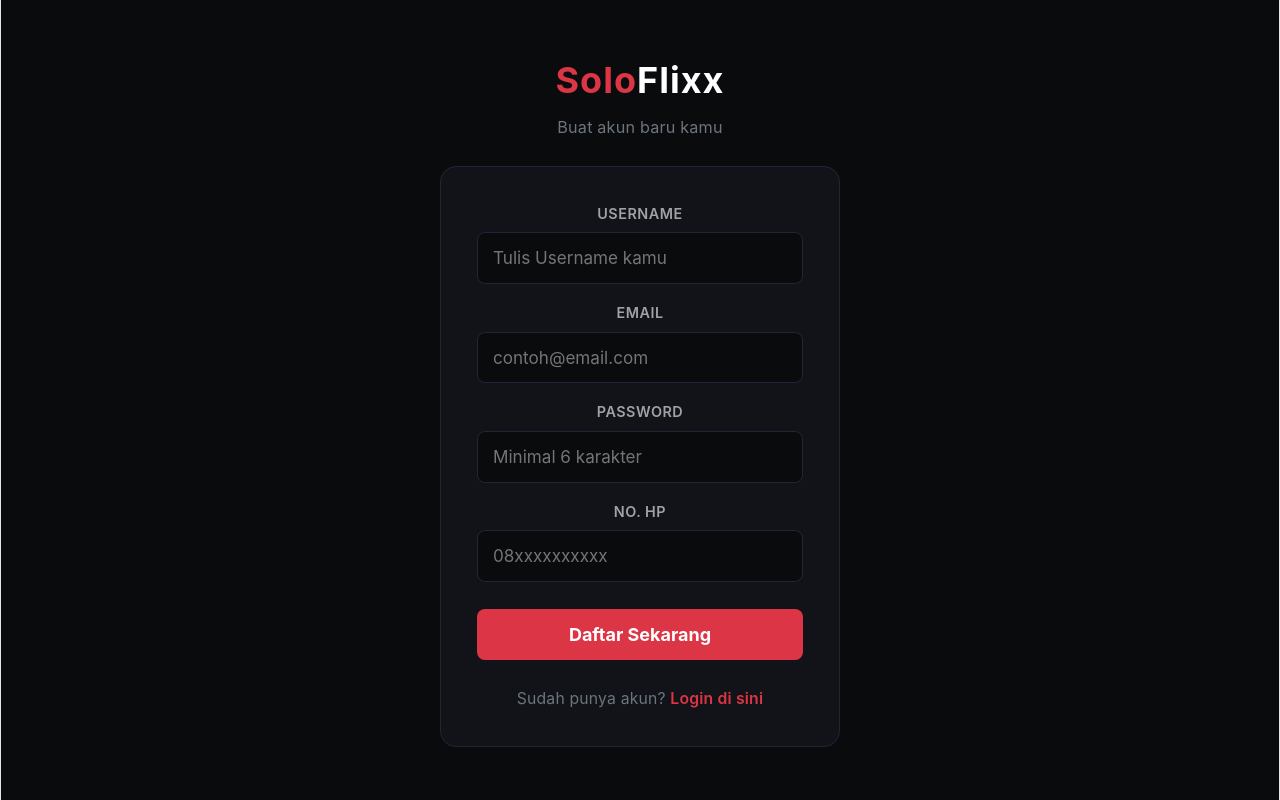
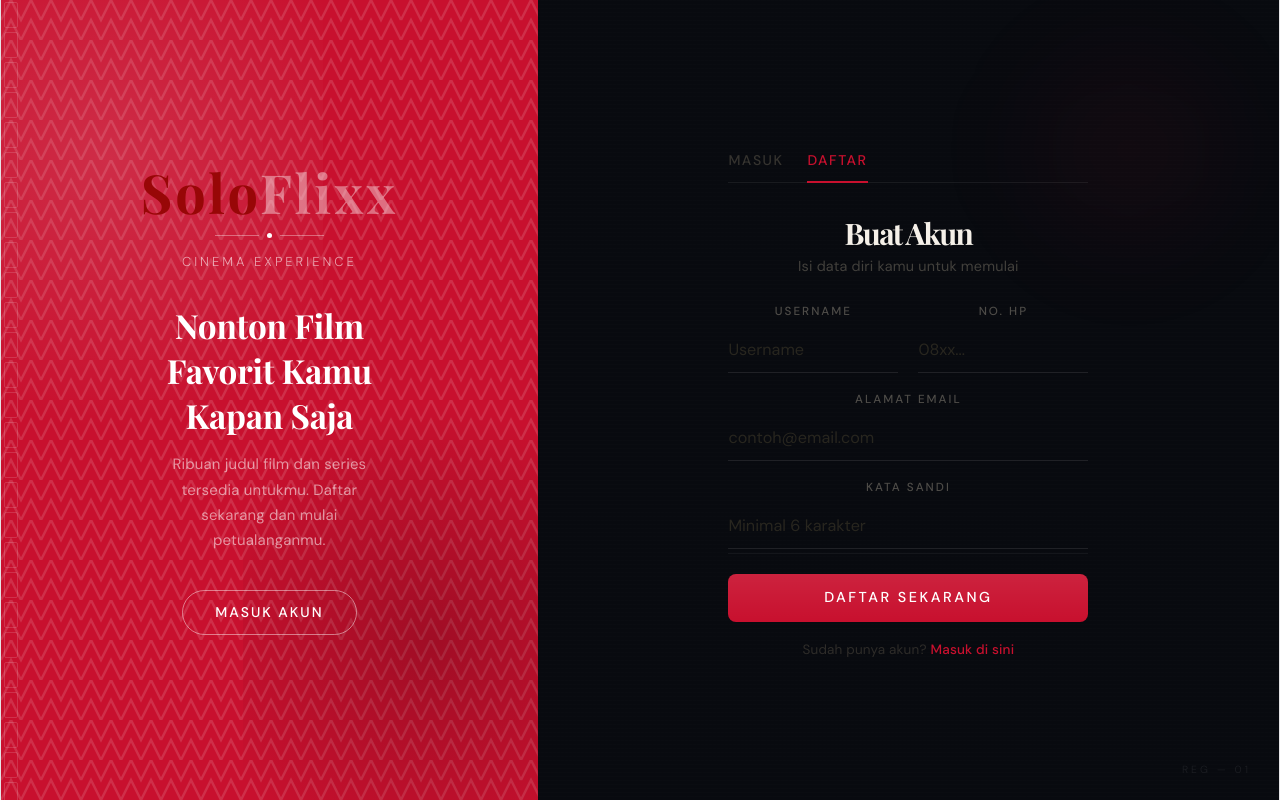
Before and after one commit to SyaifulIlham/WALLOFSOLODEV, a React app in the folder Frontend/: page /register in a window 1280 px wide. Built offline with nearby package versions, Linux system fonts and the light colour scheme; the HTML template or start-up script is replaced by a standard one.

Commit message:
simpan perubahan register

```diff
--- a/Frontend/src/pages/user/Register.jsx
+++ b/Frontend/src/pages/user/Register.jsx
@@ -3,19 +3,15 @@ import axios from 'axios';
 import { useNavigate, Link } from 'react-router-dom';
 
 const Register = () => {
-    const [form, setForm] = useState({
-        nama: '',
-        email: '',
-        password: '',
-        no_hp: ''
-    });
+    const [form, setForm] = useState({ nama: '', email: '', password: '', no_hp: '' });
     const [error, setError] = useState('');
     const [loading, setLoading] = useState(false);
+    const [focusedField, setFocusedField] = useState('');
     const navigate = useNavigate();
 
     const handleChange = (e) => {
         setForm({ ...form, [e.target.name]: e.target.value });
-        setError(''); // reset error saat user ngetik
+        setError('');
     };
 
     const handleSubmit = async (e) => {
@@ -33,141 +29,278 @@ const Register = () => {
     };
 
     return (
-        <div style={{ backgroundColor: '#0a0b0d', minHeight: '100vh', display: 'flex', alignItems: 'center', justifyContent: 'center', fontFamily: 'Inter, sans-serif' }}>
+        <>
+            <style>{`
+                @import url('https://fonts.googleapis.com/css2?family=Playfair+Display:wght@400;600;700&family=DM+Sans:wght@300;400;500&display=swap');
+                * { box-sizing: border-box; margin: 0; padding: 0; }
 
+                .reg-root {
+                    min-height: 100vh;
+                    display: flex;
+                    font-family: 'DM Sans', sans-serif;
+                    background: #080a0f;
+                }
 
-            {/* Card Register */}
-            <div style={{ width: '100%', maxWidth: '440px', padding: '0 20px' }}>
+                /* ── KIRI ── */
+                .reg-left {
+                    position: relative;
+                    width: 42%;
+                    background: #c8102e;
+                    display: flex;
+                    flex-direction: column;
+                    align-items: center;
+                    justify-content: center;
+                    overflow: hidden;
+                    padding: 48px 40px;
+                }
+                .reg-left-pattern {
+                    position: absolute;
+                    inset: 0;
+                    overflow: hidden;
+                }
+                .reg-left-glow {
+                    position: absolute;
+                    top: -20%; left: -20%;
+                    width: 80%; height: 80%;
+                    background: radial-gradient(circle, rgba(255,255,255,0.12) 0%, transparent 70%);
+                    pointer-events: none;
+                }
+                .reg-left-glow2 {
+                    position: absolute;
+                    bottom: -15%; right: -15%;
+                    width: 70%; height: 70%;
+                    background: radial-gradient(circle, rgba(0,0,0,0.2) 0%, transparent 70%);
+                    pointer-events: none;
+                }
+                .reg-left-content { position: relative; z-index: 10; text-align: center; }
+                .reg-logo-text {
+                    font-family: 'Playfair Display', serif;
+                    font-size: 3rem;
+                    font-weight: 700;
+                    letter-spacing: 3px;
+                    line-height: 1;
+                    text-decoration: none;
+                    display: block;
+                    margin-bottom: 4px;
+                }
+                .reg-logo-solo { color: #980707; }
+                .reg-logo-flixx { color: rgba(255, 255, 255, 0.4); }
+                .reg-left-orn { display: flex; align-items: center; justify-content: center; gap: 8px; margin: 14px auto; }
+                .reg-left-orn-line { width: 44px; height: 1px; background: rgba(255,255,255,0.35); }
+                .reg-left-orn-dot { width: 5px; height: 5px; border-radius: 50%; background: #fff; }
+                .reg-left-tagline { color: rgba(255,255,255,0.6); font-size: 0.72rem; letter-spacing: 3px; text-transform: uppercase; font-weight: 300; margin-bottom: 32px; }
+                .reg-left-title { font-family: 'Playfair Display', serif; font-size: 1.85rem; font-weight: 700; color: #fff; line-height: 1.35; margin-bottom: 14px; }
+                .reg-left-desc { color: rgba(255,255,255,0.55); font-size: 0.83rem; line-height: 1.7; max-width: 230px; margin: 0 auto 36px; }
+                .reg-left-link {
+                    display: inline-block;
+                    padding: 11px 32px;
+                    border: 1.5px solid rgba(255,255,255,0.45);
+                    border-radius: 50px;
+                    color: #fff;
+                    font-size: 0.78rem;
+                    letter-spacing: 2px;
+                    text-transform: uppercase;
+                    text-decoration: none;
+                    font-weight: 500;
+                    transition: background 0.25s, border-color 0.25s;
+                }
+                .reg-left-link:hover { background: rgba(255,255,255,0.12); border-color: #fff; }
+                .reg-filmstrip {
+                    position: absolute; left: 0; top: 0; bottom: 0;
+                    width: 20px; display: flex; flex-direction: column; opacity: 0.14;
+                }
+                .reg-filmcell { flex-shrink: 0; height: 26px; border: 1px solid #fff; margin: 2px 3px; border-radius: 2px; }
 
-                {/* Logo */}
-                <div className="text-center mb-4">
-                    <Link to="/" style={{ textDecoration: 'none', fontSize: '2rem', fontWeight: 'bold', letterSpacing: '1px' }}>
-                        <span style={{ color: '#dc3545' }}>Solo</span>
-                        <span style={{ color: '#fff' }}>Flixx</span>
-                    </Link>
-                    <p style={{ color: '#6c757d', marginTop: '8px', fontSize: '0.9rem' }}>Buat akun baru kamu</p>
+                /* ── KANAN ── */
+                .reg-right {
+                    flex: 1;
+                    background: #080a0f;
+                    display: flex;
+                    align-items: center;
+                    justify-content: center;
+                    padding: 48px 40px;
+                    position: relative;
+                    overflow: hidden;
+                }
+                .reg-right-glow {
+                    position: absolute; top: 0; right: 0;
+                    width: 300px; height: 300px;
+                    background: radial-gradient(circle, rgba(200,16,46,0.07) 0%, transparent 70%);
+                    pointer-events: none; filter: blur(40px);
+                }
+                .reg-right::before {
+                    content: '';
+                    position: absolute; inset: 0;
+                    background-image: repeating-linear-gradient(0deg, transparent, transparent 3px, rgba(255,255,255,0.008) 3px, rgba(255,255,255,0.008) 4px);
+                    pointer-events: none;
+                }
+                .reg-form-wrap {
+                    position: relative; z-index: 10;
+                    width: 100%; max-width: 360px;
+                    animation: fadeUp 0.6s ease both;
+                }
+                @keyframes fadeUp { from { opacity:0; transform:translateY(20px); } to { opacity:1; transform:translateY(0); } }
+
+                .reg-tabs { display: flex; margin-bottom: 30px; border-bottom: 1px solid rgba(255,255,255,0.07); }
+                .reg-tab {
+                    padding: 10px 0; margin-right: 24px;
+                    font-size: 0.78rem; letter-spacing: 1.5px; text-transform: uppercase;
+                    text-decoration: none; font-weight: 500;
+                    color: #35332f;
+                    border-bottom: 2px solid transparent;
+                    margin-bottom: -1px; transition: color 0.2s;
+                }
+                .reg-tab.active { color: #c8102e; border-bottom-color: #c8102e; }
+                .reg-tab:hover:not(.active) { color: #7a7871; }
+
+                .reg-form-title { font-family: 'Playfair Display', serif; font-size: 1.65rem; font-weight: 700; color: #f5f0e8; margin-bottom: 5px; }
+                .reg-form-sub { color: #42403c; font-size: 0.8rem; margin-bottom: 26px; }
+
+                .reg-error {
+                    background: rgba(200,16,46,0.08); border: 1px solid rgba(200,16,46,0.22);
+                    border-left: 3px solid #c8102e; border-radius: 8px;
+                    padding: 10px 14px; margin-bottom: 18px;
+                    color: #e06070; font-size: 0.82rem; line-height: 1.5;
+                }
+
+                .reg-field { margin-bottom: 18px; }
+                .reg-label {
+                    display: block; color: #4e4c48;
+                    font-size: 0.65rem; text-transform: uppercase;
+                    letter-spacing: 2px; font-weight: 500; margin-bottom: 7px;
+                    transition: color 0.25s;
+                }
+                .reg-field.focused .reg-label { color: #c8102e; }
+                .reg-input {
+                    width: 100%; background: transparent;
+                    border: none; border-bottom: 1px solid rgba(255,255,255,0.09);
+                    padding: 10px 0; color: #f0ece4;
+                    font-size: 0.9rem; font-family: 'DM Sans', sans-serif; outline: none;
+                    transition: border-color 0.3s;
+                    -moz-appearance: textfield;
+                }
+                .reg-input::-webkit-outer-spin-button, .reg-input::-webkit-inner-spin-button { -webkit-appearance: none; }
+                .reg-input::placeholder { color: #28261f; }
+                .reg-input:focus { border-bottom-color: #c8102e; }
+
+                .reg-row { display: grid; grid-template-columns: 1fr 1fr; gap: 0 20px; }
+                .reg-divider { height: 1px; background: rgba(255,255,255,0.05); margin: 4px 0 20px; }
+
+                .reg-btn {
+                    width: 100%; padding: 13px;
+                    background: #c8102e; color: #fff; border: none;
+                    border-radius: 8px; font-weight: 500; font-size: 0.8rem;
+                    font-family: 'DM Sans', sans-serif; letter-spacing: 2.5px;
+                    text-transform: uppercase; cursor: pointer;
+                    transition: background 0.25s, transform 0.15s, box-shadow 0.25s;
+                    position: relative; overflow: hidden;
+                }
+                .reg-btn::after { content:''; position:absolute; inset:0; background:linear-gradient(to bottom,rgba(255,255,255,0.08),transparent); pointer-events:none; }
+                .reg-btn:hover:not(:disabled) { background:#a80d27; box-shadow:0 6px 20px rgba(200,16,46,0.38); transform:translateY(-1px); }
+                .reg-btn:disabled { opacity:0.55; cursor:not-allowed; }
+
+                .reg-btn-dots span { display:inline-block; width:5px; height:5px; border-radius:50%; background:#fff; margin:0 2px; animation:blink 1.2s infinite; }
+                .reg-btn-dots span:nth-child(2){animation-delay:0.2s;} .reg-btn-dots span:nth-child(3){animation-delay:0.4s;}
+                @keyframes blink { 0%,80%,100%{opacity:0.2;transform:scale(0.8);}40%{opacity:1;transform:scale(1);} }
+
+                .reg-note { text-align:center; margin-top:18px; color:#2e2c29; font-size:0.75rem; }
+                .reg-note a { color:#c8102e; font-weight:500; text-decoration:none; }
+                .reg-note a:hover { color:#e83050; }
+                .reg-reel-num { position:absolute; bottom:22px; right:28px; font-size:0.58rem; color:rgba(255,255,255,0.07); letter-spacing:3px; }
+
+                @media (max-width: 768px) {
+                    .reg-root { flex-direction: column; }
+                    .reg-left { width:100%; min-height:200px; padding:32px 24px; }
+                    .reg-left-title { font-size:1.4rem; }
+                    .reg-left-desc, .reg-left-link { display:none; }
+                    .reg-right { padding:32px 24px; }
+                }
+            `}</style>
+
+            <div className="reg-root">
+                {/* KIRI */}
+                <div className="reg-left">
+                    <div className="reg-filmstrip">
+                        {Array.from({ length: 50 }).map((_, i) => <div key={i} className="reg-filmcell" />)}
+                    </div>
+                    <div className="reg-left-pattern">
+                        <svg width="100%" height="100%" style={{ position:'absolute', inset:0, opacity:0.13 }} preserveAspectRatio="xMidYMid slice">
+                            <defs>
+                                <pattern id="zz" x="0" y="0" width="40" height="40" patternUnits="userSpaceOnUse">
+                                    <polyline points="0,20 10,0 20,20 30,0 40,20" fill="none" stroke="#fff" strokeWidth="2.5"/>
+                                    <polyline points="0,40 10,20 20,40 30,20 40,40" fill="none" stroke="#fff" strokeWidth="2.5"/>
+                                </pattern>
+                            </defs>
+                            <rect width="100%" height="100%" fill="url(#zz)"/>
+                        </svg>
+                        <div className="reg-left-glow" />
+                        <div className="reg-left-glow2" />
+                    </div>
+                    <div className="reg-left-content">
+                        <Link to="/" className="reg-logo-text">
+                            <span className="reg-logo-solo">Solo</span>
+                            <span className="reg-logo-flixx">Flixx</span>
+                        </Link>
+                        <div className="reg-left-orn">
+                            <div className="reg-left-orn-line" />
+                            <div className="reg-left-orn-dot" />
+                            <div className="reg-left-orn-line" />
+                        </div>
+                        <p className="reg-left-tagline">Cinema Experience</p>
+                        <h2 className="reg-left-title">Nonton Film<br />Favorit Kamu<br />Kapan Saja</h2>
+                        <p className="reg-left-desc">Ribuan judul film dan series tersedia untukmu. Daftar sekarang dan mulai petualanganmu.</p>
+                        <Link to="/login" className="reg-left-link">Masuk Akun</Link>
+                    </div>
                 </div>
 
-                {/* Form Box */}
-                <div style={{ backgroundColor: '#111318', border: '1px solid #1f2636', borderRadius: '16px', padding: '36px' }}>
+                {/* KANAN */}
+                <div className="reg-right">
+                    <div className="reg-right-glow" />
+                    <div className="reg-form-wrap">
+                        <div className="reg-tabs">
+                            <Link to="/login" className="reg-tab">Masuk</Link>
+                            <span className="reg-tab active">Daftar</span>
+                        </div>
+                        <h1 className="reg-form-title">Buat Akun</h1>
+                        <p className="reg-form-sub">Isi data diri kamu untuk memulai</p>
 
-                    {/* Error Message */}
-                    {error && (
-                        <div style={{ backgroundColor: 'rgba(220, 53, 69, 0.1)', border: '1px solid rgba(220, 53, 69, 0.3)', borderRadius: '8px', padding: '12px 16px', marginBottom: '20px', color: '#dc3545', fontSize: '0.875rem' }}>
-                            {error}
-                        </div>
-                    )}
+                        {error && <div className="reg-error">{error}</div>}
 
-                    <form onSubmit={handleSubmit}>
-
-                        {/* Username */}
-                        <div className="mb-3">
-                            <label style={labelStyle}>Username</label>
-                            <input
-                                type="text"
-                                name="nama"
-                                placeholder="Tulis Username kamu"
-                                onChange={handleChange}
-                                required
-                                style={inputStyle}
-                                onFocus={e => e.target.style.borderColor = '#dc3545'}
-                                onBlur={e => e.target.style.borderColor = '#1f2636'}
-                            />
-                        </div>
-
-                        {/* Email */}
-                        <div className="mb-3">
-                            <label style={labelStyle}>Email</label>
-                            <input
-                                type="email"
-                                name="email"
-                                placeholder="contoh@email.com"
-                                onChange={handleChange}
-                                required
-                                style={inputStyle}
-                                onFocus={e => e.target.style.borderColor = '#dc3545'}
-                                onBlur={e => e.target.style.borderColor = '#1f2636'}
-                            />
-                        </div>
-
-                        {/* Password */}
-                        <div className="mb-3">
-                            <label style={labelStyle}>Password</label>
-                            <input
-                                type="password"
-                                name="password"
-                                placeholder="Minimal 6 karakter"
-                                onChange={handleChange}
-                                required
-                                style={inputStyle}
-                                onFocus={e => e.target.style.borderColor = '#dc3545'}
-                                onBlur={e => e.target.style.borderColor = '#1f2636'}
-                            />
-                        </div>
-
-                        {/* No HP */}
-                        <div className="mb-4">
-                            <label style={labelStyle}>No. HP</label>
-                            <input
-                                type="number"
-                                name="no_hp"
-                                placeholder="08xxxxxxxxxx"
-                                onChange={handleChange}
-                                required
-                                style={inputStyle}
-                                onFocus={e => e.target.style.borderColor = '#dc3545'}
-                                onBlur={e => e.target.style.borderColor = '#1f2636'}
-                            />
-                        </div>
-
-                        {/* Submit Button */}
-                        <button
-                            type="submit"
-                            disabled={loading}
-                            style={{ width: '100%', padding: '12px', backgroundColor: '#dc3545', color: '#fff', border: 'none', borderRadius: '8px', fontWeight: 'bold', fontSize: '1rem', cursor: loading ? 'not-allowed' : 'pointer', opacity: loading ? 0.7 : 1, transition: '0.3s' }}
-                        >
-                            {loading ? 'Mendaftar...' : 'Daftar Sekarang'}
-                        </button>
-
-                    </form>
-
-                    {/* Link ke Login */}
-                    <p className="text-center mt-4 mb-0" style={{ color: '#6c757d', fontSize: '0.875rem' }}>
-                        Sudah punya akun?{' '}
-                        <Link to="/login" style={{ color: '#dc3545', fontWeight: '600', textDecoration: 'none' }}>
-                            Login di sini
-                        </Link>
-                    </p>
-
+                        <form onSubmit={handleSubmit} autoComplete="off">
+                            <div className="reg-row">
+                                <div className={`reg-field${focusedField === 'nama' ? ' focused' : ''}`}>
+                                    <label className="reg-label">Username</label>
+                                    <input className="reg-input" type="text" name="nama" placeholder="Username"
+                                        onChange={handleChange} onFocus={() => setFocusedField('nama')} onBlur={() => setFocusedField('')} required />
+                                </div>
+                                <div className={`reg-field${focusedField === 'no_hp' ? ' focused' : ''}`}>
+                                    <label className="reg-label">No. HP</label>
+                                    <input className="reg-input" type="number" name="no_hp" placeholder="08xx..."
+                                        onChange={handleChange} onFocus={() => setFocusedField('no_hp')} onBlur={() => setFocusedField('')} required />
+                                </div>
+                            </div>
+                            <div className={`reg-field${focusedField === 'email' ? ' focused' : ''}`}>
+                                <label className="reg-label">Alamat Email</label>
+                                <input className="reg-input" type="email" name="email" placeholder="contoh@email.com"
+                                    onChange={handleChange} onFocus={() => setFocusedField('email')} onBlur={() => setFocusedField('')} required />
+                            </div>
+                            <div className={`reg-field${focusedField === 'password' ? ' focused' : ''}`} style={{ marginBottom: 0 }}>
+                                <label className="reg-label">Kata Sandi</label>
+                                <input className="reg-input" type="password" name="password" placeholder="Minimal 6 karakter"
+                                    onChange={handleChange} onFocus={() => setFocusedField('password')} onBlur={() => setFocusedField('')} required />
+                            </div>
+                            <div className="reg-divider" />
+                            <button type="submit" disabled={loading} className="reg-btn">
+                                {loading ? <span className="reg-btn-dots"><span/><span/><span/></span> : 'Daftar Sekarang'}
+                            </button>
+                        </form>
+                        <p className="reg-note">Sudah punya akun? <Link to="/login">Masuk di sini</Link></p>
+                    </div>
+                    <div className="reg-reel-num">REG — 01</div>
                 </div>
             </div>
-
-        </div>
+        </>
     );
 };
 
-// Style reusable
-const labelStyle = {
-    display: 'block',
-    color: '#a1a1aa',
-    fontSize: '0.8rem',
-    textTransform: 'uppercase',
-    letterSpacing: '0.5px',
-    fontWeight: '600',
-    marginBottom: '8px'
-};
-
-const inputStyle = {
-    width: '100%',
-    backgroundColor: '#0a0b0d',
-    border: '1px solid #1f2636',
-    borderRadius: '8px',
-    padding: '12px 15px',
-    color: '#fff',
-    fontSize: '0.95rem',
-    outline: 'none',
-    transition: 'border-color 0.3s',
-    boxSizing: 'border-box'
-};
-
 export default Register;
```
